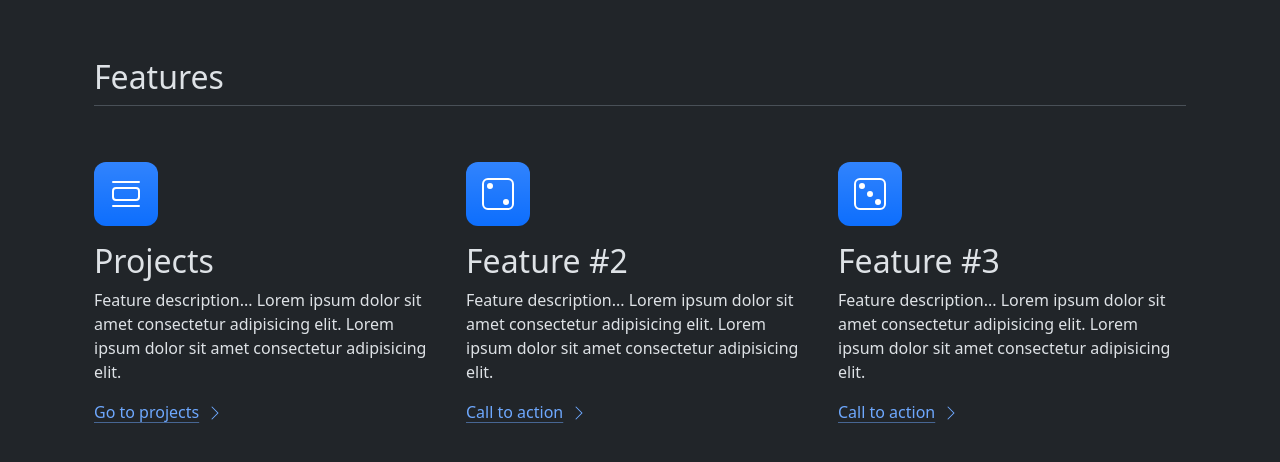
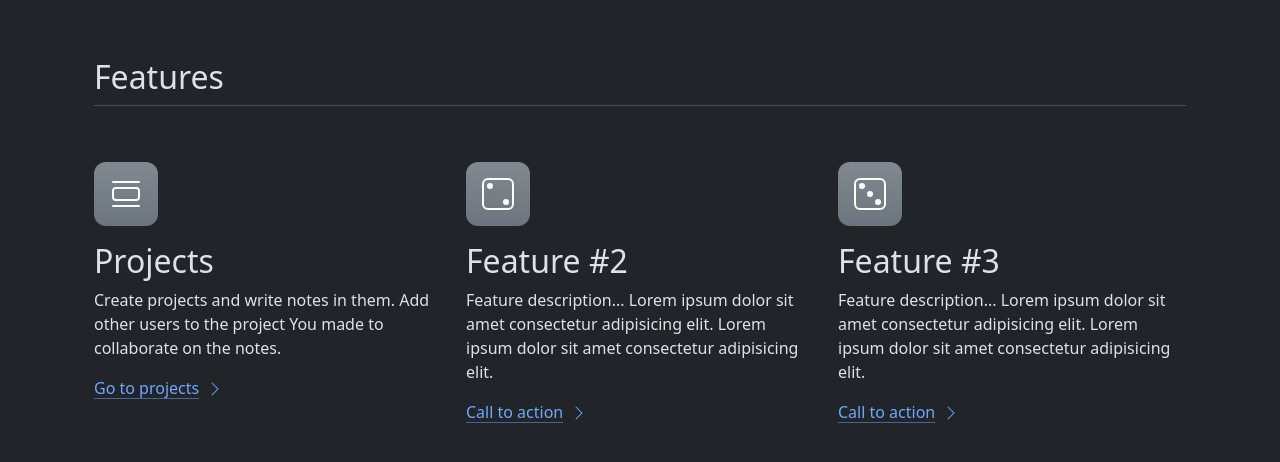
Before and after one commit to lukakuterovac/notey-django, a Django app: page / in a window 1280 px wide. Shown: the part 244-706 px from the top of the page. Run offline with Django 4.2, Linux system fonts and the light colour scheme.

Commit message:
Update features icon and projects description

```diff
--- a/notey/app/templates/app/home.html
+++ b/notey/app/templates/app/home.html
@@ -6,7 +6,7 @@
     <div class="row g-4 py-5 row-cols-1 row-cols-lg-3">
       <div class="feature col">
         <div
-          class="feature-icon d-inline-flex align-items-center justify-content-center text-bg-primary bg-gradient fs-2 mb-3"
+          class="feature-icon d-inline-flex align-items-center justify-content-center text-bg-secondary bg-gradient fs-2 mb-3"
         >
           <svg class="bi" width="1em" height="1em">
             <use xlink:href="#view-list" />
@@ -14,9 +14,8 @@
         </div>
         <h3 class="fs-2">Projects</h3>
         <p>
-          Feature description... Lorem ipsum dolor sit amet consectetur
-          adipisicing elit. Lorem ipsum dolor sit amet consectetur adipisicing
-          elit.
+          Create projects and write notes in them. Add other users to the
+          project You made to collaborate on the notes.
         </p>
         <a
           href="{% url 'app:projects' %}"
@@ -30,7 +29,7 @@
       </div>
       <div class="feature col">
         <div
-          class="feature-icon d-inline-flex align-items-center justify-content-center text-bg-primary bg-gradient fs-2 mb-3"
+          class="feature-icon d-inline-flex align-items-center justify-content-center text-bg-secondary bg-gradient fs-2 mb-3"
         >
           <svg class="bi" width="1em" height="1em">
             <use xlink:href="#dice-2" />
@@ -51,7 +50,7 @@
       </div>
       <div class="feature col">
         <div
-          class="feature-icon d-inline-flex align-items-center justify-content-center text-bg-primary bg-gradient fs-2 mb-3"
+          class="feature-icon d-inline-flex align-items-center justify-content-center text-bg-secondary bg-gradient fs-2 mb-3"
         >
           <svg class="bi" width="1em" height="1em">
             <use xlink:href="#dice-3" />
```
